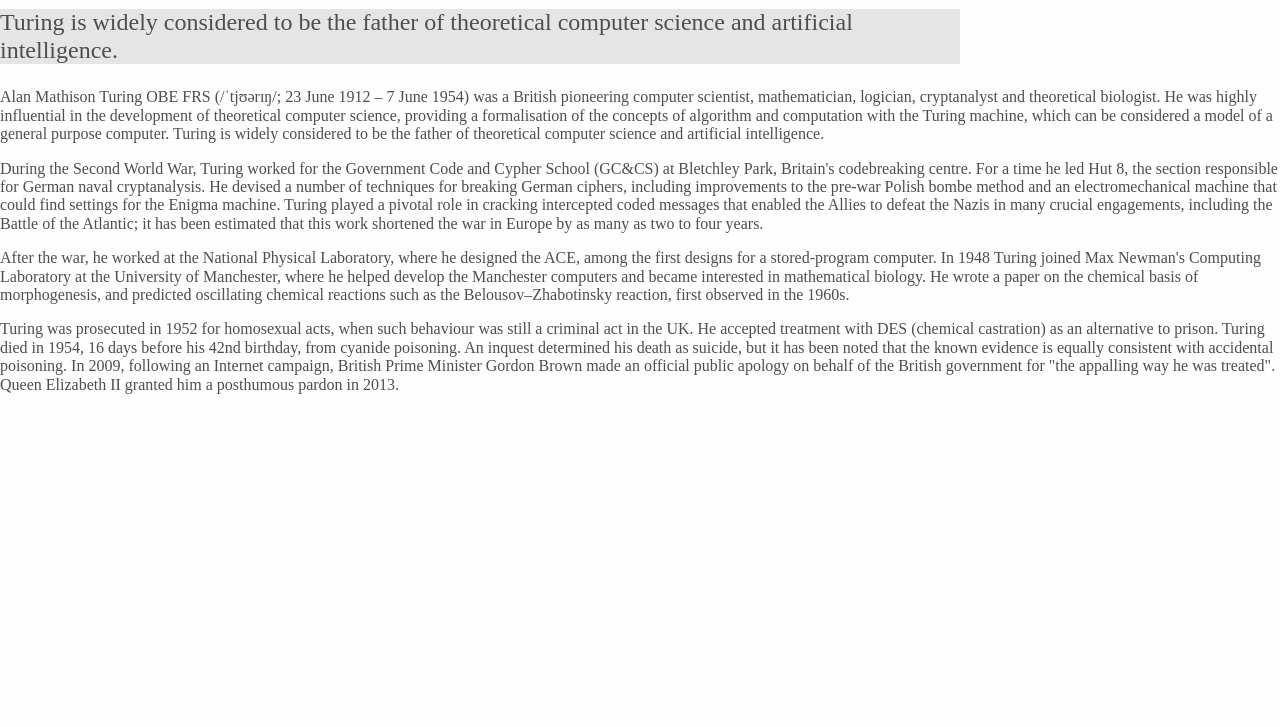
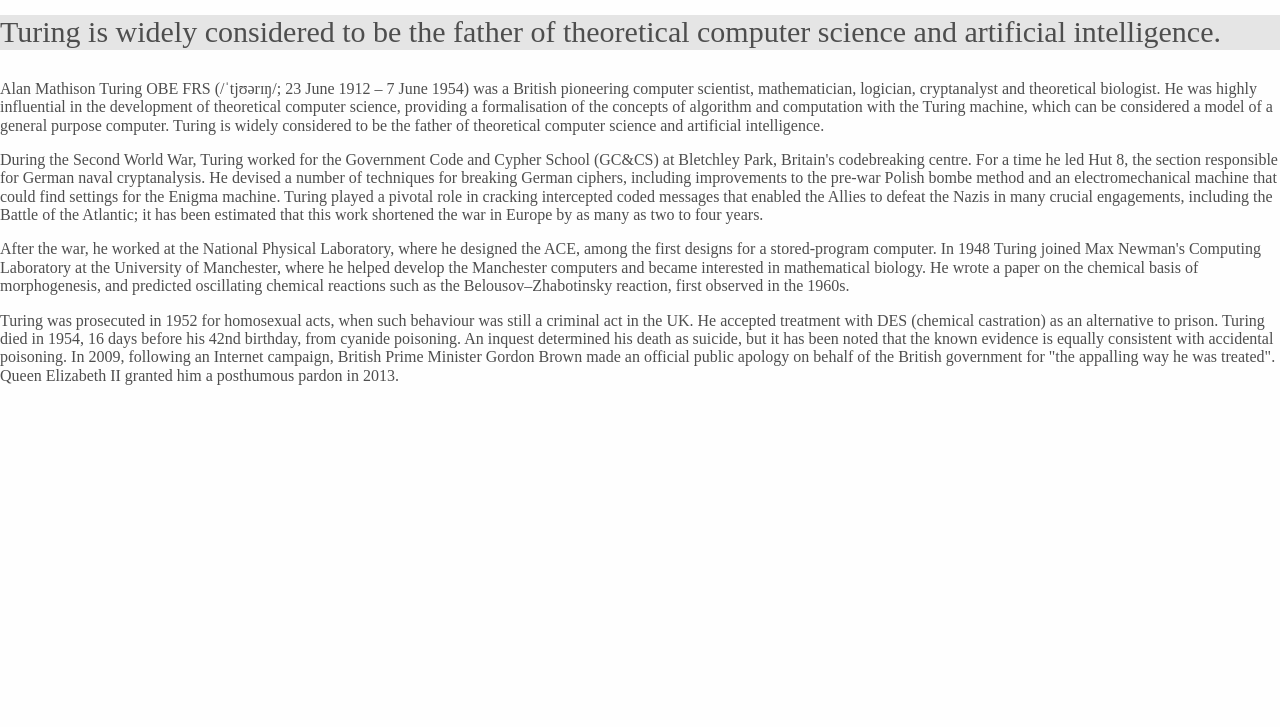
Before and after one commit to treep78/html-css-sass, a website built with webpack: page index.html in a window 1280 px wide. Shown: the part 73-800 px from the top of the page. Built offline with nearby package versions, Linux system fonts and the light colour scheme; files whose address does not match are found by name.

Commit message:
Correct styles to use px and drop width

```diff
--- a/assets/styles/index.scss
+++ b/assets/styles/index.scss
@@ -7,7 +7,6 @@ body {
 }
 
 .quote {
-  font-size: 1.5em;
+  font-size: 30px;
   background-color: #e5e5e5;
-  width: 75%;
 }
```
